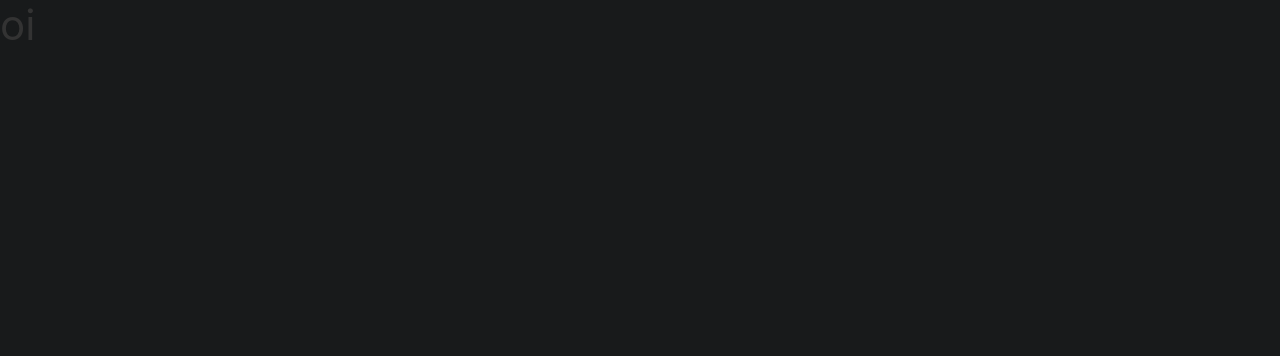
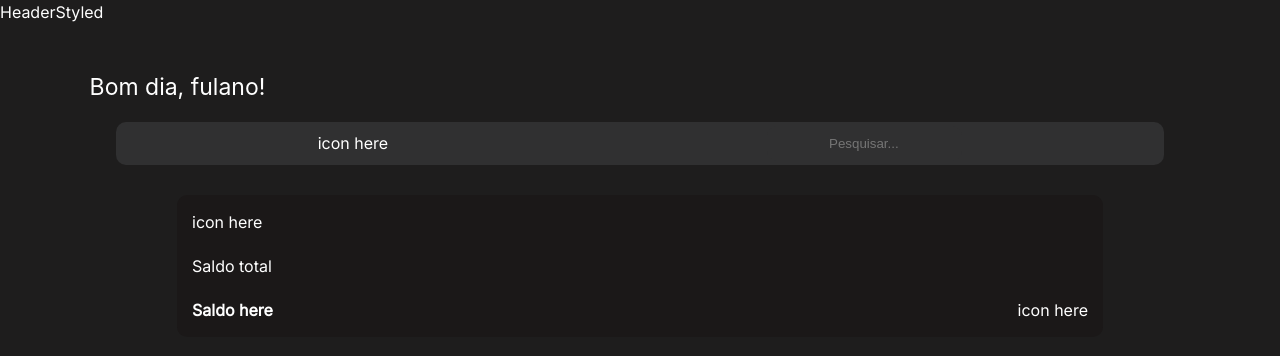
Before and after one commit to VicenteCarlos/tcc-project, a React (Vite) app: page /dashboard in a window 1280 px wide. Shown: the top 356 px of the page. Built offline with nearby package versions, Linux system fonts and the light colour scheme.

Commit message:
feat: development on Dashboard is running... 🚧

```diff
--- /dev/null
+++ b/src/pages/Dashboard/components/Footer/index.jsx
@@ -0,0 +1,3 @@
+const Footer = () => <h1>Footer</h1>
+
+export { Footer }
--- /dev/null
+++ b/src/pages/Dashboard/components/Footer/style.js
@@ -0,0 +1,7 @@
+import styled from "styled-components";
+
+const FooterStyled = styled.footer`
+    background-color: #1E1D1D;
+`
+
+export { FooterStyled }
--- /dev/null
+++ b/src/pages/Dashboard/components/Header/index.jsx
@@ -0,0 +1,14 @@
+// import { BiFoodMenu } from "react-icons/bi";
+
+import { HeaderStyled } from "./style"
+
+const Header = () => {
+    return (
+        <HeaderStyled>
+            {/* <BiFoodMenu /> */}HeaderStyled
+
+        </HeaderStyled>
+    )
+}
+
+export { Header }
--- /dev/null
+++ b/src/pages/Dashboard/components/Header/style.js
@@ -0,0 +1,7 @@
+import styled from "styled-components";
+
+const HeaderStyled = styled.header`
+    background-color: #1E1D1D;
+`
+
+export { HeaderStyled }
--- /dev/null
+++ b/src/pages/Dashboard/components/Main/index.jsx
@@ -0,0 +1,51 @@
+import { Container_1, Container_2, MainStyled } from "./style";
+
+const Main = () => {
+  return (
+    <MainStyled>
+      <Container_1>
+        <h1>Bom dia, fulano!</h1>
+        <div className="search">
+          <span>icon here</span>
+          <input placeholder="Pesquisar..." />
+        </div>
+      </Container_1>
+      <Container_2>
+        <div>
+          <span>icon here</span>
+          <p>Saldo total</p>
+          <div>
+            <strong>Saldo here</strong>
+            <span>icon here</span>
+          </div>
+        </div>
+      </Container_2>
+      {/* <section className="container-3">
+        <div>
+            gráfico here
+        </div>
+        <div>
+            <h4>Balanço mensal</h4>
+            <span>Data</span>
+            <div className="dataValues">
+                <div className="values-1">
+                    <p>Receitas</p>
+                    <span>Value</span>
+                </div>
+                <div className="values-2">
+                    <p>Despesas</p>
+                    <span>Value</span>
+                </div>
+                <hr />
+                <div className="finalValue">
+                    <p>Balanço</p>
+                    <span>Value</span>
+                </div>
+            </div>
+        </div>
+      </section> */}
+    </MainStyled>
+  );
+};
+
+export { Main };
--- /dev/null
+++ b/src/pages/Dashboard/components/Main/style.js
@@ -0,0 +1,54 @@
+import styled from "styled-components";
+
+const MainStyled = styled.main`
+    background-color: #1E1D1D;
+`
+
+const Container_1 = styled.section`
+    margin-top: 50px;
+
+    h1 {
+        font-size: 23px;
+        color: white;
+        margin-left: 7%;
+    }
+
+    .search {
+        background-color: #303031;
+        padding: 4px 12px;
+        border-radius: 10px;
+        display: flex;
+        justify-content: space-around;
+        align-items: center;
+        width: 80%;
+        margin: 0 auto;
+
+        input {
+            background-color: #303031;
+            color: white;
+            padding: 10px 10px 10px 8px;
+            border-radius: 10px;
+            border: none;
+            text-align: center;
+        }
+    }
+`
+
+const Container_2 = styled.section`
+    background-color: #1B1818;
+    width: 70%;
+    margin: 30px auto;
+    padding: 15px;
+    border-radius: 10px;
+
+    div {
+
+        div {
+            display: flex;
+            justify-content: space-between;
+            align-items: center;
+        }
+    }
+`
+
+export { MainStyled, Container_1, Container_2 }
--- a/src/pages/Dashboard/index.jsx
+++ b/src/pages/Dashboard/index.jsx
@@ -1,7 +1,15 @@
-const Dashboard = () => {
-    return (
-        <h1>oi</h1>
-    )
-}
+import { Footer } from "./components/Footer";
+import { Header } from "./components/Header";
+import { Main } from "./components/Main";
+import { Container } from "./style";
 
-export { Dashboard }
+const Dashboard = () => (
+  <Container>
+    <Header />
+    <Main />
+    {/* <Footer /> */}
+  </Container>
+
+);
+
+export { Dashboard };
--- /dev/null
+++ b/src/pages/Dashboard/style.js
@@ -0,0 +1,9 @@
+import styled from "styled-components";
+
+const Container = styled.div`
+    height: 100vh;
+    width: 100vw;
+    background-color: #1E1D1D;
+`
+
+export { Container }
```
